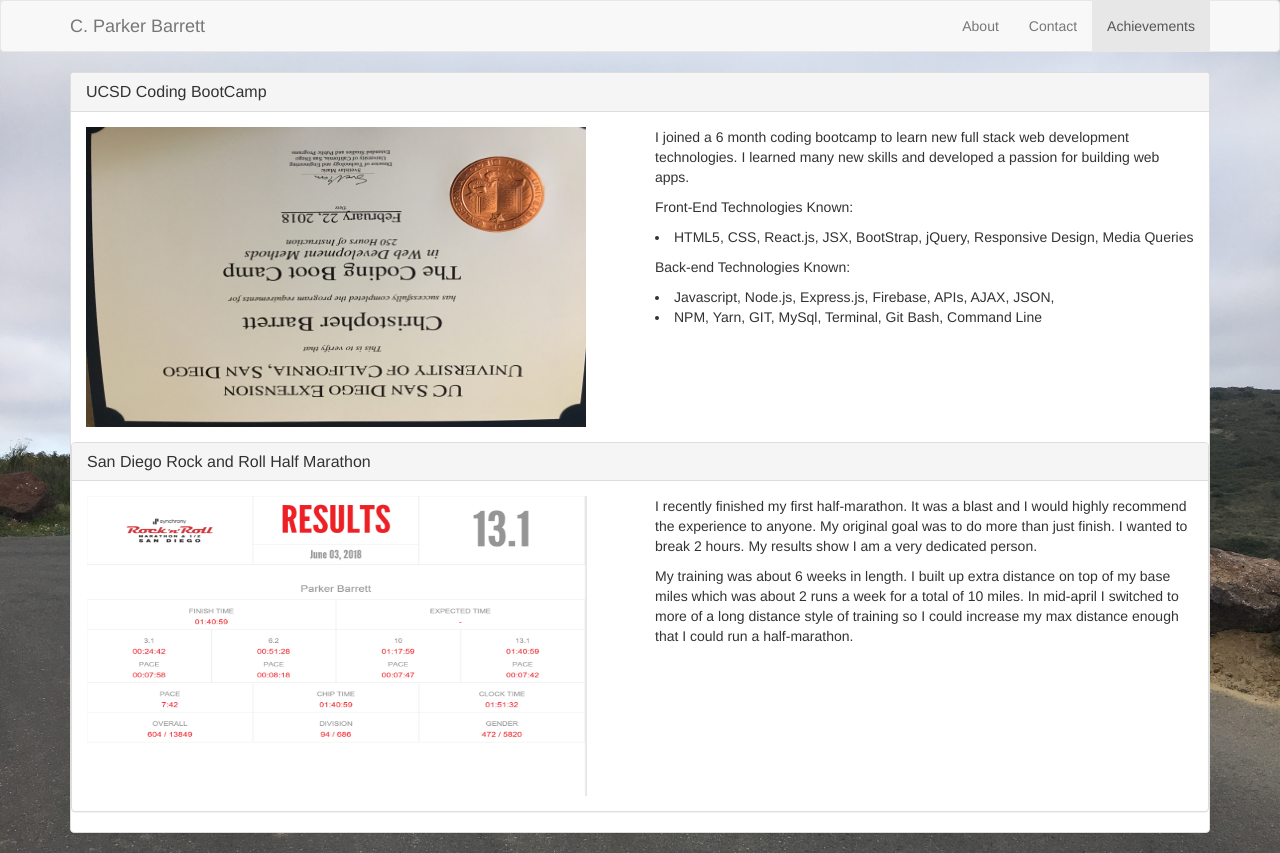
After one commit to cpbarrett/MyPortfolio, a PHP site: page /achievements.html in a window 1280 px wide. The commit adds this page. Run offline with PHP 8.4, Linux system fonts and the light colour scheme; some libraries are stand-ins or nearby versions.

Commit message:
achievements page

```diff
--- /dev/null
+++ b/achievements.html
@@ -0,0 +1,85 @@
+<!DOCTYPE html>
+<html lang="en-us">
+<head>
+	<meta charset="utf-8">
+	<title>My POrtfolio</title>
+	<link rel="stylesheet" type="text/css" href="./css/reset.css"/>
+	<link rel="stylesheet" type="text/css" href="./css/styles.css"/>
+	<link rel="stylesheet" href="https://maxcdn.bootstrapcdn.com/bootstrap/3.3.6/css/bootstrap.min.css"/>
+
+</head>
+<body>
+<nav class="navbar navbar-default">
+<div class="container">
+  <div class="navbar-header">
+    <a class="navbar-brand" href="index.html">C. Parker Barrett</a>
+  </div>
+  <div class="collapse navbar-collapse" id="bs-example-navbar-collapse-1">
+    <ul class="nav navbar-nav navbar-right">
+    	<li><a href="index.html">About</a></li>
+      <li><a href="contact.html">Contact</a></li>
+      <li class="active"><a href="achievements.html">Achievements</a></li>
+    </ul>
+  </div>
+</div>
+</nav>
+
+<div class="container">
+<div class="panel panel-default">
+  <div class="panel-heading">
+    <h3 class="panel-title">UCSD Coding BootCamp</h3>
+  </div>
+  <div class="panel-body">
+  	<div class="row">
+  	<div class="col-sm-6">
+    	<img src="./images/bootcamp.jpg" class="bootcamp">
+	</div>
+	<div class="col-sm-6">
+		<p>
+			I joined a 6 month coding bootcamp to learn new full stack web development technologies. I learned many new skills and developed a passion for building web apps.
+		</p>
+		<p>
+			Front-End Technologies Known:
+			<li>
+				HTML5, CSS, React.js, JSX, BootStrap, jQuery, Responsive Design, Media Queries
+			</li>
+		</p>
+		<p>
+			Back-end Technologies Known:
+			<li>
+				Javascript, Node.js, Express.js, Firebase, APIs, AJAX, JSON,
+			</li>
+			<li>
+				NPM, Yarn, GIT, MySql, Terminal, Git Bash, Command Line
+			</li>
+		</p>
+	</div>
+  </div>
+</div>
+<div class="panel panel-default">
+  <div class="panel-heading">
+    <h3 class="panel-title">San Diego Rock and Roll Half Marathon</h3>
+  </div>
+  <div class="panel-body">
+  	<div class="row">
+  	<div class="col-sm-6">
+    	<img src="./images/rockandroll.png" class="rockandroll">
+    </div>
+    <div class="col-sm-6">
+    	<p>
+    		I recently finished my first half-marathon. It was a blast and I would highly recommend the experience to anyone. My original goal was to do more than just finish. I wanted to break 2 hours. My results show I am a very dedicated person.
+    	</p>
+    	<p>
+    		My training was about 6 weeks in length. I built up extra distance on top of my base miles which was about 2 runs a week for a total of 10 miles. In mid-april I switched to more of a long distance style of training so I could increase my max distance enough that I could run a half-marathon.
+    	</p>
+    </div>
+	</div>
+  </div>
+</div>
+</div>
+
+<script src="https://ajax.googleapis.com/ajax/libs/jquery/1.11.3/jquery.min.js"></script>
+<script src="https://maxcdn.bootstrapcdn.com/bootstrap/3.3.7/js/bootstrap.min.js"></script>
+
+</body>
+</html>
--- a/contact.html
+++ b/contact.html
@@ -17,7 +17,8 @@
   <div class="collapse navbar-collapse" id="bs-example-navbar-collapse-1">
     <ul class="nav navbar-nav navbar-right">
     	<li><a href="index.html">About</a></li>
-      <li><a href="contact.html">Contact</a></li>
+      <li class="active"><a href="contact.html">Contact</a></li>
+      <li><a href="achievements.html">Achievements</a></li>
     </ul>
   </div>
 </div>
--- a/css/styles.css
+++ b/css/styles.css
@@ -62,6 +62,19 @@ a:active {
   transform: rotate(90deg);
   height: 242px;
   width: 322px;
+}
+
+/* Bootcamp Image */
+.bootcamp {
+  transform: rotate(180deg);
+  height: 300px;
+  width: 500px;
+}
+
+/* Race Results Image */
+.rockandroll {
+  height: 300px;
+  width: 500px;
 }
 
 #main-content,
--- a/index.html
+++ b/index.html
@@ -16,8 +16,9 @@
   </div>
   <div class="collapse navbar-collapse" id="bs-example-navbar-collapse-1">
     <ul class="nav navbar-nav navbar-right">
-    	<li><a href="index.html">About</a></li>
+    	<li class="active"><a href="index.html">About</a></li>
       <li><a href="contact.html">Contact</a></li>
+      <li><a href="achievements.html">Achievements</a></li>
     </ul>
   </div>
 </div>
@@ -45,7 +46,7 @@
 			I am a full stack web developer. I've been programming in school for about 2 years and developing websites for 8 months. I'm currently pursuing a B.S. in Software Engineering at Arizona State Universtity. I've recently developed a lot of enthusiasm for app and website building in the last few months after completing a 6 month Coding Bootcamp at UCSD.</p>
 			<p> Technologies known:</p>
 			<li>CSS, HTML, Javascript, Node.js</li>
-			<li>React, JQuery, Express, SQL, Firebase</li>
+			<li>React, JQuery, Express, MySql, Firebase</li>
 		</div>
 		</div>
 	</div>
```
Also changed, not shown: about.html (deleted, +0 -72 lines), images/bootcamp.JPG (added), images/rockandroll.png (added).
